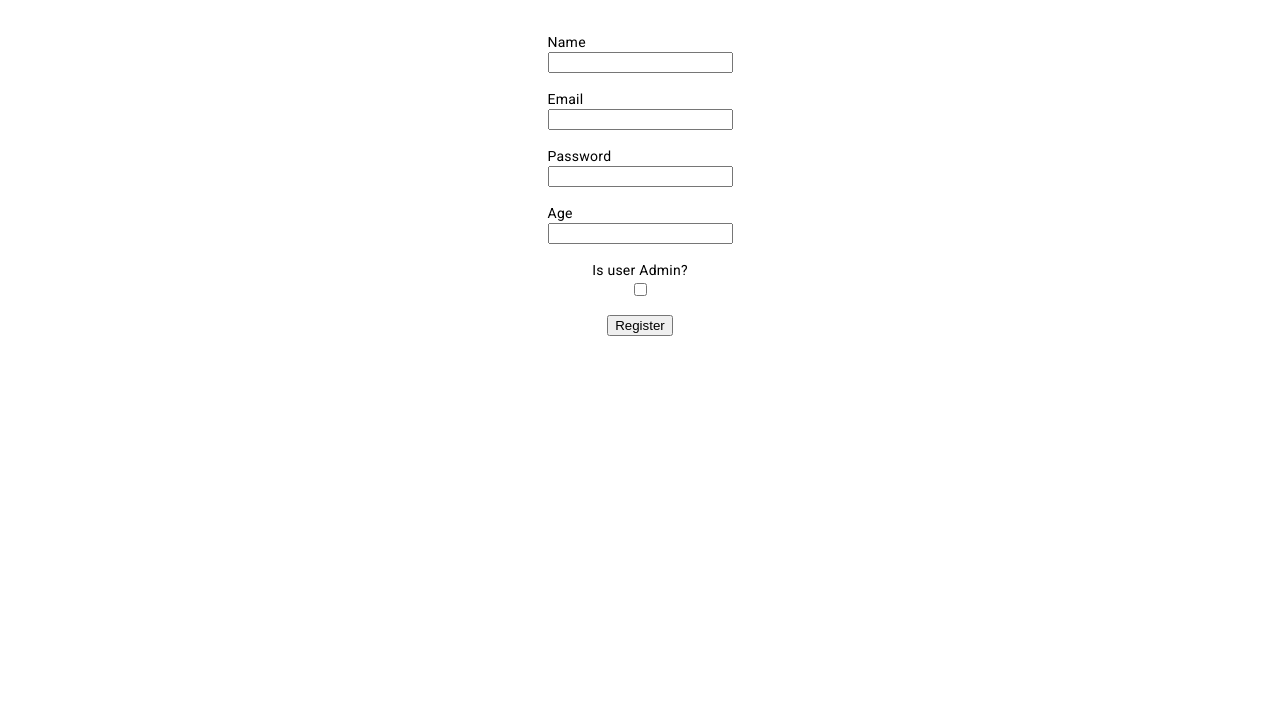
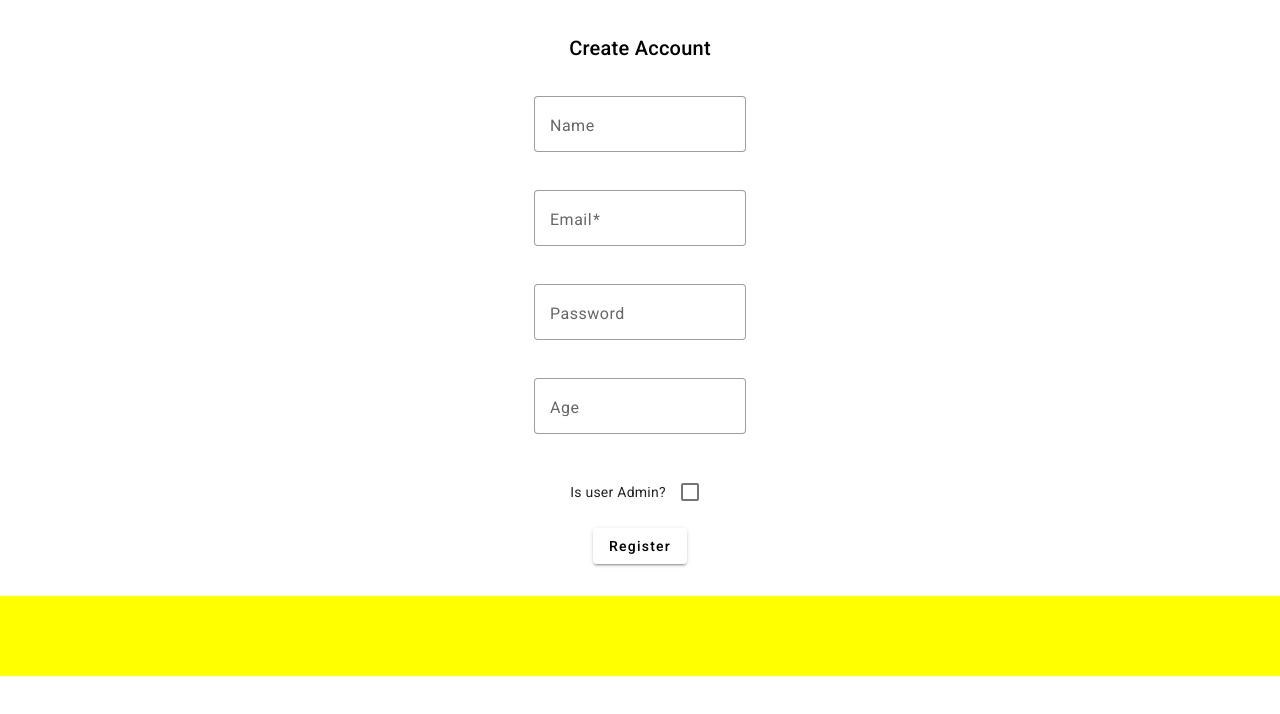
Before and after one commit to Ali-tavakoli95/Banana, an Angular app in the folder client/: page / in a window 1280 px wide. Shown: the top 714 px of the page. Built offline with nearby package versions, Linux system fonts and the light colour scheme.

Commit message:
apply Angular Material

```diff
--- a/client/src/app/app.component.html
+++ b/client/src/app/app.component.html
@@ -1,35 +1,36 @@
 <form [formGroup]="userFg">
-    <div>
-        <label for="username">Name</label>
-        <input formControlName="nameCtrl" id="username" type="text">
-    </div>
-    <div>
-        <label for="email">Email</label>
-        <input formControlName="emailCtrl" id="email" type="email">
-    </div>
-    <div>
-        <label for="password">Password</label>
-        <input formControlName="passwordCtrl" id="password" type="password">
-    </div>
-    <div>
-        <label for="age">Age</label>
-        <input formControlName="ageCtrl" id="age" type="number">
-    </div>
-    <div>
-        <label for="isAdmin">Is user Admin?</label>
-        <input formControlName="isAdminCtrl" id="isAdmin" type="checkbox">
-    </div>
+    <h2>Create Account</h2>
+    <mat-form-field appearance="outline">
+        <mat-label>Name</mat-label>
+        <input type="text" formControlName="nameCtrl" matInput>
+    </mat-form-field>
+    <mat-form-field appearance="outline">
+        <mat-label>Email</mat-label>
+        <input type="email" formControlName="emailCtrl" matInput>
+    </mat-form-field>
+    <mat-form-field appearance="outline">
+        <mat-label>Password</mat-label>
+        <input type="password" formControlName="passwordCtrl" matInput>
+    </mat-form-field>
+    <mat-form-field appearance="outline">
+        <mat-label>Age</mat-label>
+        <input type="number" formControlName="ageCtrl" matInput>
+    </mat-form-field>
+    <mat-checkbox formControlName="isAdminCtrl" [labelPosition]="'before'">
+        Is user Admin?
+    </mat-checkbox>
 
-    <button (click)="registerUser()">Register</button>
+    <button (click)="registerUser()" mat-raised-button>Register</button>
 </form>
 
-
-<h5>{{userRes?.name}}</h5>
-<h5>{{userRes?.email}}</h5>
-<h5>{{userRes?.password}}</h5>
-<h5>{{userRes?.age}}</h5>
-<h5>{{userRes?.isAdmin}}</h5>
-
+<!-- <section *ngIf="userRes" class="response"> -->
+<section class="response">
+    <h2>{{userRes?.name}}</h2>
+    <h2>{{userRes?.email}}</h2>
+    <h2>{{userRes?.password}}</h2>
+    <h2>{{userRes?.age}}</h2>
+    <h2>{{userRes?.isAdmin}}</h2>
+</section>
 
 
 
@@ -53,6 +54,6 @@
 <!-- <button (click)="registerUser()">Create User</button>
 
 <form [formGroup]="registerFg" (ngSubmit)="registerUser()">
-    <label for="username">User Name</label>
+    <mat-label for="username">User Name</mat-label>
     <input name="username" type="text" formControlName="nameCtrl" placeholder="Enter your name">
 </form> -->
```
Also changed, not shown: client/src/app/app.module.ts (+13 -2 lines).
